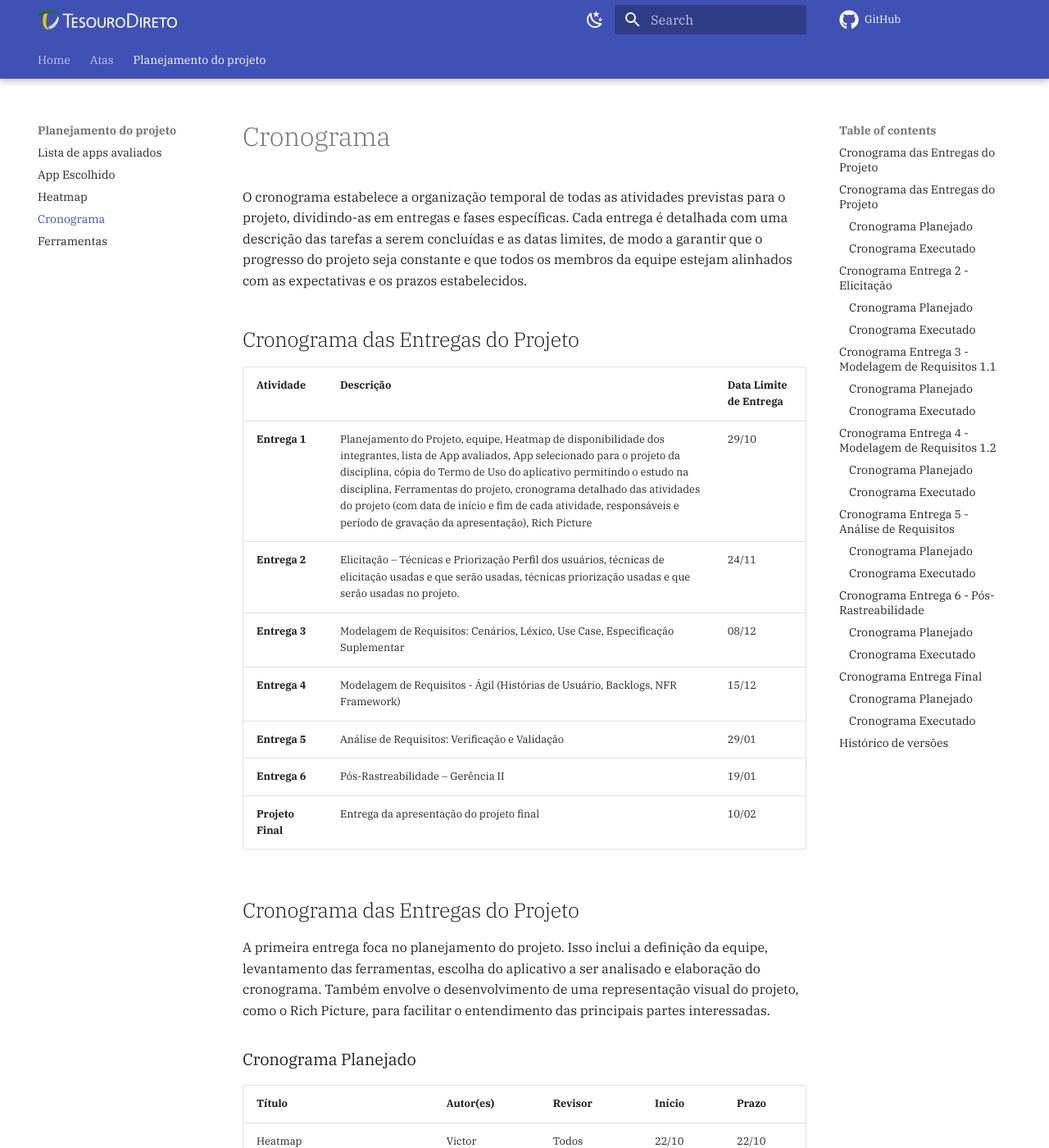
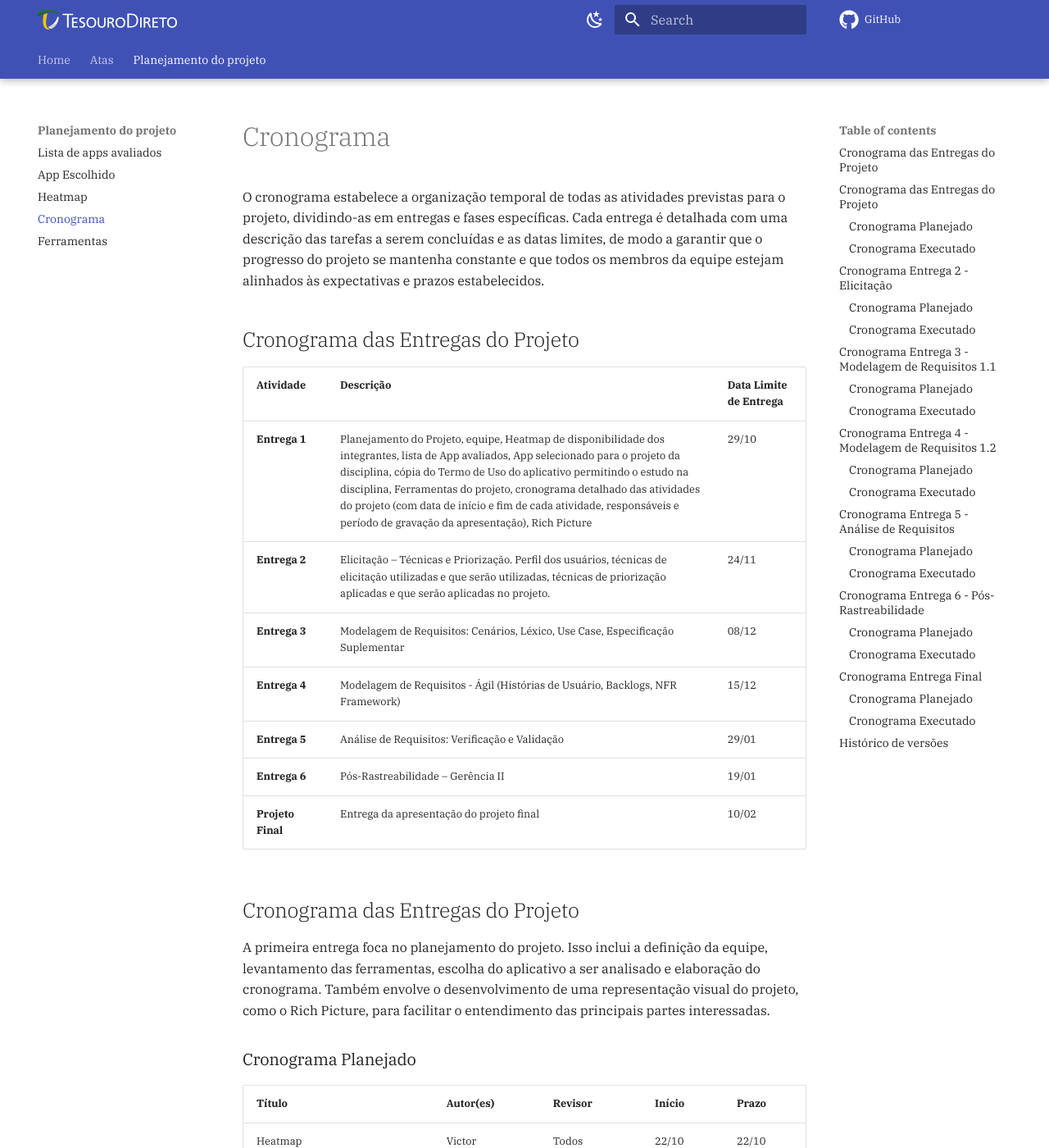
Before and after one commit to Requisitos-de-Software/2024.2-Grupo05, an MkDocs documentation site: the page built from docs/Planejamento-do-projeto/cronograma.md, in a window 1280 px wide and 1400 px high. Shown: the whole window at 82% size. Built offline with MkDocs 1.6.1 and Material for MkDocs 9.7.7, drawn with Linux system fonts in a browser that asks for light colours; comment, search, counter and statistics services are not loaded; some of the changed text lies outside the part shown.

Commit message:
docs: arrumando pequenos erros de portugues e/ou melhorias

```diff
--- a/docs/Planejamento-do-projeto/cronograma.md
+++ b/docs/Planejamento-do-projeto/cronograma.md
@@ -1,5 +1,5 @@
 # Cronograma
-O cronograma estabelece a organização temporal de todas as atividades previstas para o projeto, dividindo-as em entregas e fases específicas. Cada entrega é detalhada com uma descrição das tarefas a serem concluídas e as datas limites, de modo a garantir que o progresso do projeto seja constante e que todos os membros da equipe estejam alinhados com as expectativas e os prazos estabelecidos.
+O cronograma estabelece a organização temporal de todas as atividades previstas para o projeto, dividindo-as em entregas e fases específicas. Cada entrega é detalhada com uma descrição das tarefas a serem concluídas e as datas limites, de modo a garantir que o progresso do projeto se mantenha constante e que todos os membros da equipe estejam alinhados às expectativas e prazos estabelecidos.
 ## Cronograma das Entregas do Projeto
 <table>
   <thead>
@@ -17,7 +17,7 @@
     </tr>
     <tr>
       <td><strong>Entrega 2</strong></td>
-      <td>Elicitação – Técnicas e Priorização Perfil dos usuários, técnicas de elicitação usadas e que serão usadas, técnicas priorização usadas e que serão usadas no projeto.</td>
+      <td>Elicitação – Técnicas e Priorização. Perfil dos usuários, técnicas de elicitação utilizadas e que serão utilizadas, técnicas de priorização aplicadas e que serão aplicadas no projeto.</td>
       <td>24/11</td>
     </tr>
     <tr>
@@ -119,7 +119,7 @@
       <td>26/10</td>
     </tr>
     <tr>
-      <td>Ferramentas Utilizadas para o Projeto</td>
+      <td>Ferramentas utilizadas para o Projeto</td>
       <td>Júlia Takaki</td>
       <td>Victor Rodrigues</td>
       <td>23/10</td>
@@ -773,7 +773,7 @@
 </table>
 
 ## Cronograma Entrega Final
-A última etapa do cronograma é a entrega do projeto final, que culmina com a apresentação do trabalho desenvolvido.
+A última etapa do cronograma é a entrega do projeto final, culminando na apresentação do trabalho desenvolvido.
 ### Cronograma Planejado
 <table>
   <thead>
@@ -850,4 +850,4 @@
 | Versão | Data       | Descrição | Autor     |       Revisor         |
 | ------ | ---------- | --------- | --------- | --------------------- |
 | `1.0` | 28/10/2024  | Estruturação Inicial | [Maria Helena](https://github.com/MariaCHelena) | [Víctor Schmidt](https://github.com/moonshinerd) |
-| `1.1` | 28/10/2024  | Estruturação no mkdocs e pequenas alterações | [Víctor Schmidt](https://github.com/moonshinerd) | [Maria Helena](https://github.com/MariaCHelena) |
+| `1.1` | 28/10/2024  | Estruturação no MkDocs e pequenas alterações | [Víctor Schmidt](https://github.com/moonshinerd) | [Maria Helena](https://github.com/MariaCHelena) |
```
Also changed, not shown: other parts of docs/Planejamento-do-projeto/cronograma.md (+5 -5 lines).
